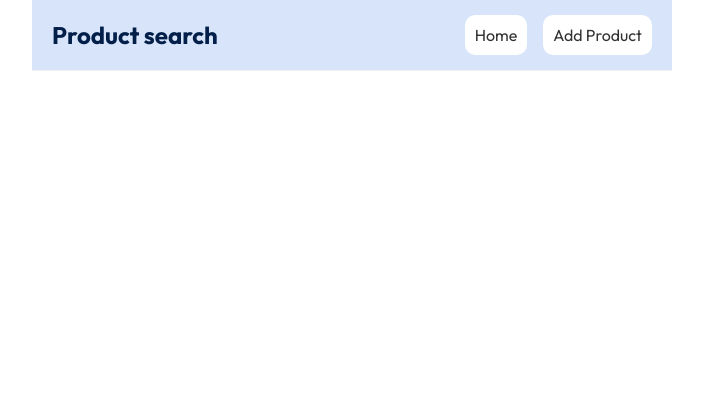
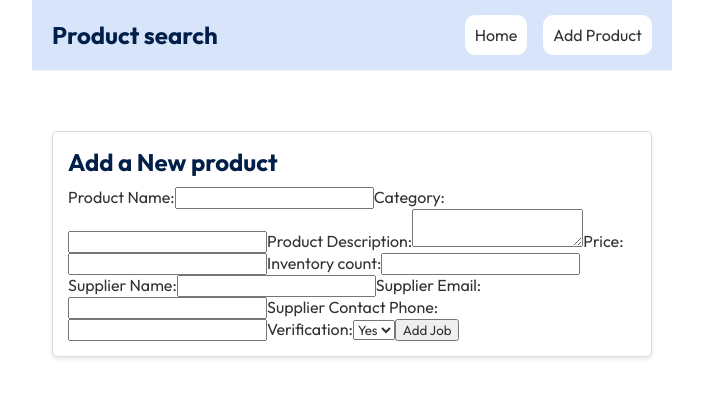
Before and after one commit to albaraah/week7-pp-fullstack, a React app in the folder frontend/: page /edit/1 in a window 1280 px wide. Shown: the top 398 px of the page, without its empty margins (288-991 px from the left). Built offline with nearby package versions, Linux system fonts and the light colour scheme; no server answers; the HTML template or start-up script is replaced by a standard one.

Commit message:
feat: edit products

```diff
--- a/frontend/src/App.jsx
+++ b/frontend/src/App.jsx
@@ -5,6 +5,7 @@ import AddProductPage from "./pages/AddProductPage";
 import Navbar from "./components/Navbar";
 import NotFoundPage from "./pages/NotFoundPage";
 import ProductPage from "./pages/ProductPage";
+import EditProductPage from "./pages/EditProductPage";
 
 const App = () => {
   return (
@@ -18,8 +19,9 @@ const App = () => {
             <Route path="*" element={<NotFoundPage />} />
             <Route
               path='/products/:id'
-              element={<ProductPage/>}
+              element={<ProductPage />}
             />
+            <Route path="/edit/:id" element={<EditProductPage />} />
           </Routes>
         </div>
       </BrowserRouter>
--- a/frontend/src/pages/EditProductPage.jsx
+++ b/frontend/src/pages/EditProductPage.jsx
@@ -0,0 +1,165 @@
+import { useState, useEffect } from "react";
+import { useParams, useNavigate } from "react-router-dom";
+
+const EditProductPage = () => {
+    const { id } = useParams();
+    const navigate = useNavigate();
+
+    const [productName, setProductName] = useState("");
+    const [category, setCategory] = useState("");
+    const [description, setDescription] = useState("");
+    const [price, setPrice] = useState("");
+    const [inventoryCount, setInventoryCount] = useState("");
+    const [supplierName, setSupplierName] = useState("");
+    const [supplierContactEmail, setSupplierContactEmail] = useState("");
+    const [supplierContactPhone, setSupplierContactPhone] = useState("");
+    const [isVerified, setIsVerified] = useState("true");;
+    const [loading, setLoading] = useState(true);
+
+    useEffect(() => {
+        const fetchProduct = async () => {
+            try {
+                const res = await fetch(`/api/products/${id}`);
+                const data = await res.json();
+                setProductName(data.productName);
+                setCategory(data.category);
+                setDescription(data.description);
+                setPrice(data.price);
+                setInventoryCount(data.inventoryCount);
+                setSupplierName(data.supplier.name);
+                setSupplierContactEmail(data.supplier.contactEmail);
+                setSupplierContactPhone(data.supplier.contactPhone);
+                setIsVerified(data.supplier.isVerified ? "true" : "false");
+            } catch (error) {
+                console.error("Error fetching product:", error);
+            } finally {
+                setLoading(false);
+            }
+        };
+        fetchProduct();
+    }, [id]);
+
+    const updateProduct = async (product) => {
+        try {
+            const res = await fetch(`/api/products/${id}`, {
+                method: "PUT",
+                headers: {
+                    "Content-Type": "application/json",
+                },
+                body: JSON.stringify(product),
+            });
+            if (!res.ok) {
+                throw new Error("Failed to update product");
+            }
+        } catch (error) {
+            console.error(error);
+            return false;
+        }
+        return true;
+    };
+
+    const submitForm = (e) => {
+        e.preventDefault();
+
+        const updatedProduct = {
+            productName,
+            category,
+            description,
+            price,
+            inventoryCount,
+            supplier: {
+                name: supplierName,
+                contactEmail: supplierContactEmail,
+                contactPhone: supplierContactPhone,
+                isVerified
+            },
+        };
+
+        updateProduct(updatedProduct);
+        return navigate(`/products/${id}`);
+    };
+
+    if (loading) {
+        return <p>Loading...</p>;
+    }
+
+    return (
+        <div className="product-preview">
+            <h2>Add a New product</h2>
+            <form onSubmit={submitForm}>
+                <label>Product Name:</label>
+                <input
+                    type="text"
+                    required
+                    value={productName}
+                    onChange={(e) => setProductName(e.target.value)}
+                />
+
+                <label>Category:</label>
+                <input
+                    type="text"
+                    required
+                    value={category}
+                    onChange={(e) => setCategory(e.target.value)}
+                />
+
+                <label>Product Description:</label>
+                <textarea
+                    required
+                    value={description}
+                    onChange={(e) => setDescription(e.target.value)}
+                ></textarea>
+
+                <label>Price:</label>
+                <input
+                    type="number"
+                    required
+                    value={price}
+                    onChange={(e) => setPrice(e.target.value)}
+                />
+
+                <label>Inventory count:</label>
+                <input
+                    type="number"
+                    required
+                    value={inventoryCount}
+                    onChange={(e) => setInventoryCount(e.target.value)}
+                />
+
+                <label>Supplier Name:</label>
+                <input
+                    type="text"
+                    required
+                    value={supplierName}
+                    onChange={(e) => setSupplierName(e.target.value)}
+                />
+
+                <label>Supplier Email:</label>
+                <input
+                    type="email"
+                    required
+                    value={supplierContactEmail}
+                    onChange={(e) => setSupplierContactEmail(e.target.value)}
+                />
+
+                <label>Supplier Contact Phone:</label>
+                <input
+                    type="text"
+                    required
+                    value={supplierContactPhone}
+                    onChange={(e) => setSupplierContactPhone(e.target.value)}
+                />
+
+                <label>Verification:</label>
+                <select required value={isVerified} onChange={(e) => setIsVerified(e.target.value)}>
+                    <option value="true">Yes</option>
+                    <option value="false">No</option>
+                </select>
+
+                <button>Add Job</button>
+            </form>
+        </div>
+    );
+};
+
+export default EditProductPage;
--- a/frontend/src/pages/ProductPage.jsx
+++ b/frontend/src/pages/ProductPage.jsx
@@ -73,8 +73,8 @@ const ProductPage = () => {
                     <p>Supplier Phone #: {product.supplier.contactPhone}</p>
                     <p>Verified Status: {product.supplier.isVerified ? "Yes" : "No"}</p>
                     <button onClick={() => handleGoHome()}>Back</button>
-                    <br></br>
                     <button onClick={() => onDeleteClick(product._id)}>Delete</button>
+                    <button onClick={() => navigate(`/edit/${product._id}`)}>Edit</button>
                 </>
             )}
         </div>
```
